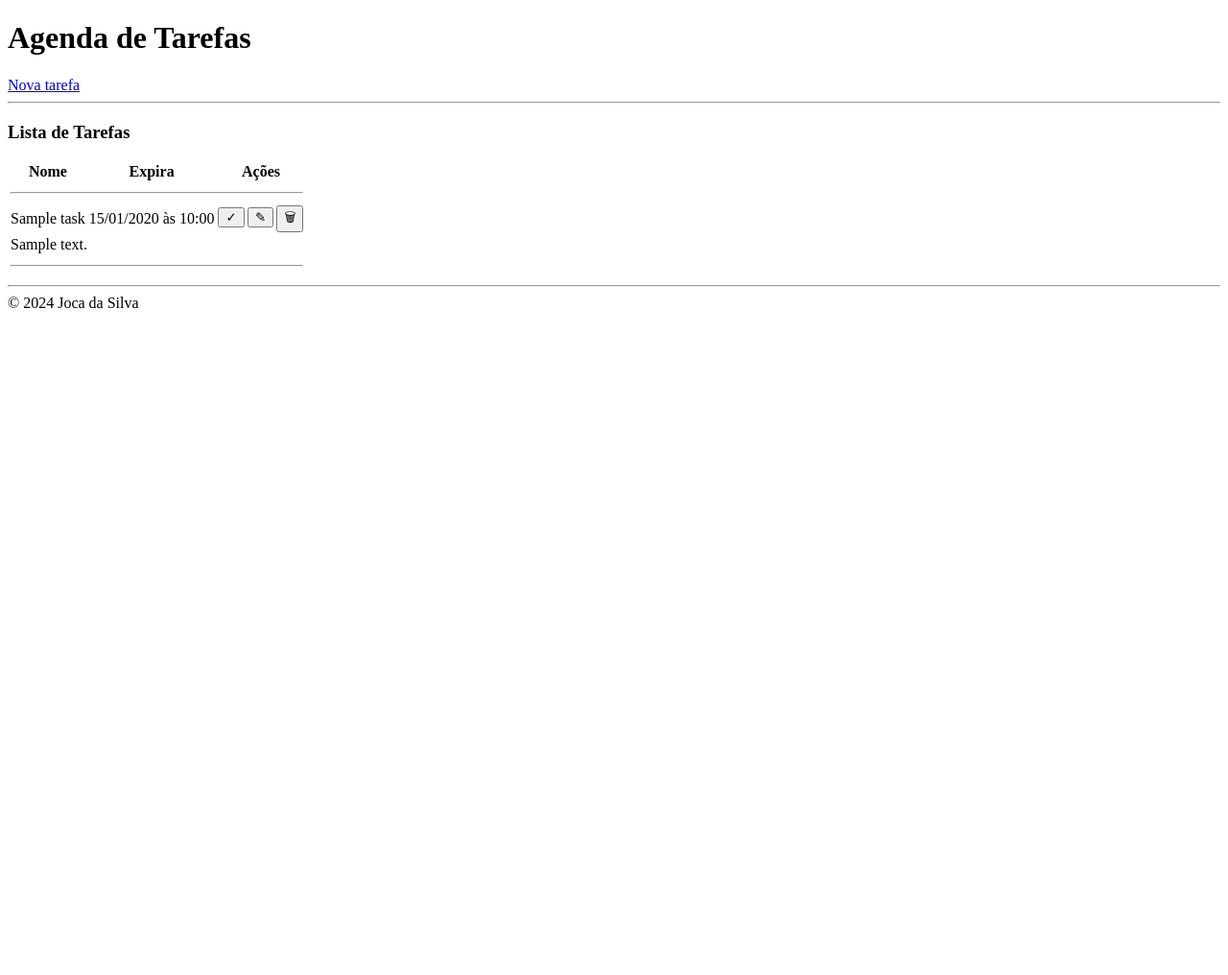
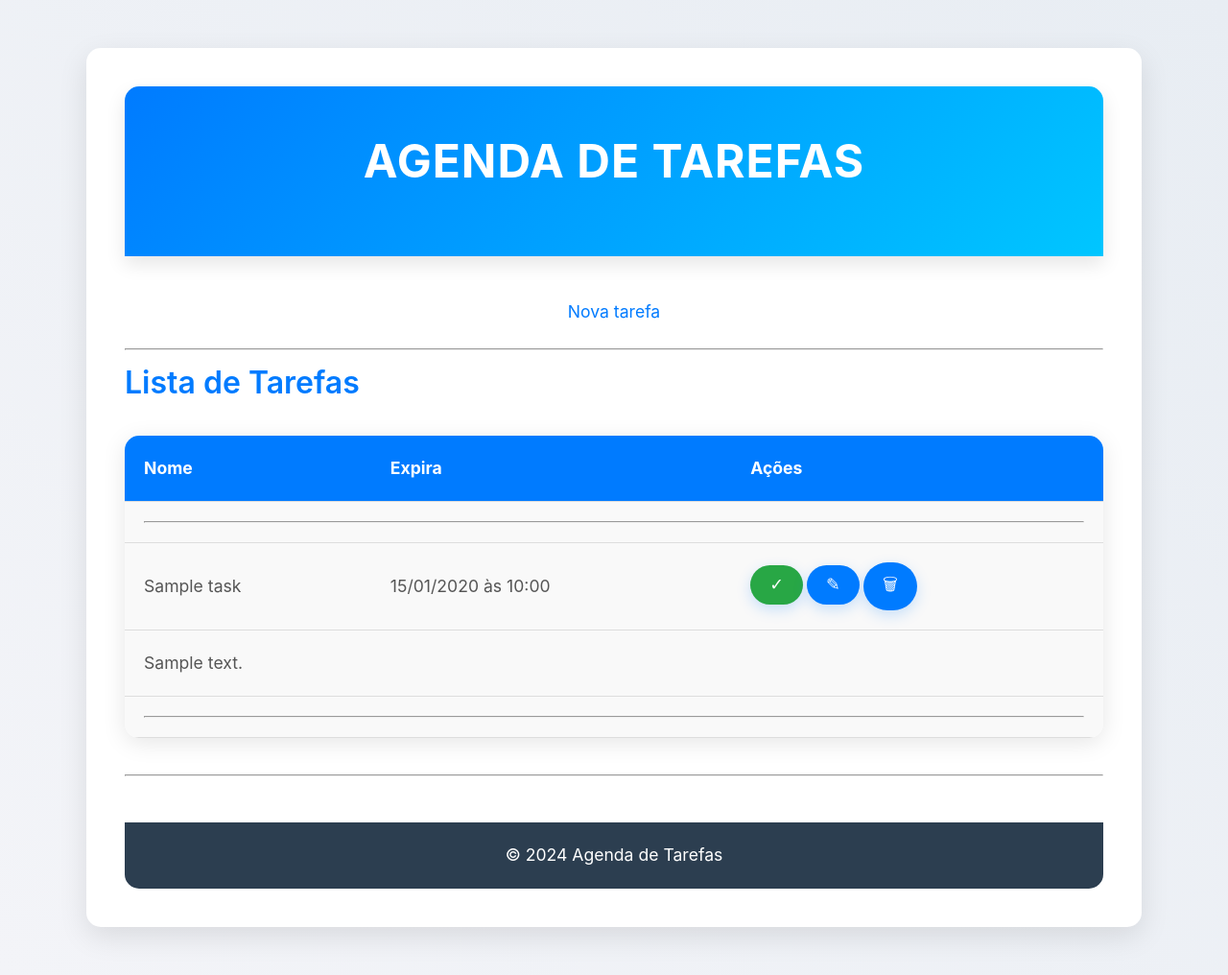
Before and after one commit to Gelsinho/Gestor_tarefas, a Flask app: page / in a window 1280 px wide. Shown: the whole page at 96% size. Before the commit the page ends 321 px from the top, so only its background shows below. Run offline with Flask 3, Linux system fonts and the light colour scheme; tables that the repository leaves empty hold one stand-in row (values such as "Sample post"); some libraries are stand-ins or nearby versions.

Commit message:
projetinho final
qualquer coisa

```diff
--- /dev/null
+++ b/static/css/_model.css
@@ -0,0 +1,281 @@
+/* Reset geral e configuração da caixa */
+* {
+    margin: 0;
+    padding: 0;
+    box-sizing: border-box;
+}
+
+body {
+    font-family: 'Inter', sans-serif;
+    background: linear-gradient(45deg, #f3f4f8, #e8edf3);
+    color: #333;
+    line-height: 1.6;
+}
+
+/* Container Principal */
+#wrap {
+    max-width: 1100px;
+    margin: 50px auto;
+    padding: 40px;
+    background-color: #fff;
+    border-radius: 15px;
+    box-shadow: 0 10px 30px rgba(0, 0, 0, 0.1);
+}
+
+/* Cabeçalho */
+header {
+    background: linear-gradient(135deg, #007bff, #00c6ff);
+    color: white;
+    padding: 40px;
+    text-align: center;
+    border-radius: 15px 15px 0 0;
+    box-shadow: 0 8px 20px rgba(0, 0, 0, 0.1);
+}
+
+header h1 {
+    font-size: 3em;
+    font-weight: 700;
+    letter-spacing: 1px;
+    margin-bottom: 20px;
+    text-transform: uppercase;
+}
+
+/* Navegação */
+nav {
+    text-align: center;
+    margin-top: 20px;
+}
+
+nav a {
+    color: #007bff;
+    font-size: 1.1em;
+    text-decoration: none;
+    padding: 14px 28px;
+    border-radius: 30px;
+    transition: 0.3s ease-in-out;
+    margin: 0 12px;
+    display: inline-block;
+    border: 2px solid transparent;
+}
+
+nav a:hover {
+    background-color: rgba(0, 123, 255, 0.1);
+    color: #007bff;
+    border-color: #007bff;
+    transform: translateY(-3px); /* Elevação no hover */
+    box-shadow: 0 5px 15px rgba(0, 123, 255, 0.3); /* Efeito de luz */
+}
+
+/* Títulos e explicações */
+h3 {
+    color: #007bff;
+    font-size: 2em;
+    font-weight: 600;
+    margin-bottom: 20px;
+}
+
+p {
+    font-size: 1.1em;
+    color: #666;
+    line-height: 1.8;
+    margin-bottom: 30px;
+}
+
+/* Formulários */
+form {
+    display: flex;
+    flex-direction: column;
+    gap: 25px;
+}
+
+div {
+    display: flex;
+    flex-direction: column;
+    gap: 8px;
+}
+
+label {
+    font-size: 1.1em;
+    color: #333;
+    font-weight: 600;
+}
+
+/* Campos de entrada */
+input[type="text"],
+textarea,
+input[type="datetime-local"] {
+    padding: 14px;
+    font-size: 1.1em;
+    border: 2px solid #ddd;
+    border-radius: 8px;
+    width: 100%;
+    margin-top: 5px;
+    transition: all 0.3s ease;
+    background-color: #f9f9f9;
+}
+
+input:focus,
+textarea:focus,
+input[type="datetime-local"]:focus {
+    border-color: #007bff;
+    outline: none;
+    background-color: #f1f7ff;
+    box-shadow: 0 0 8px rgba(0, 123, 255, 0.3); /* Efeito de foco */
+}
+
+/* Botões */
+button {
+    background-color: #007bff;
+    color: white;
+    padding: 14px 28px;
+    border: none;
+    border-radius: 50px;
+    font-size: 1.2em;
+    cursor: pointer;
+    transition: background-color 0.3s, transform 0.3s ease-in-out, box-shadow 0.3s ease;
+    box-shadow: 0 5px 15px rgba(0, 123, 255, 0.2);
+    text-transform: uppercase;
+}
+
+button:hover {
+    background-color: #0056b3;
+    transform: translateY(-3px);
+    box-shadow: 0 8px 20px rgba(0, 123, 255, 0.3);
+}
+
+button:active {
+    transform: translateY(2px);
+}
+
+/* Estilo das mensagens */
+p.success {
+    font-size: 1.2em;
+    color: #28a745;
+    margin-bottom: 20px;
+}
+
+p.error {
+    font-size: 1.2em;
+    color: #e74c3c;
+    margin-bottom: 20px;
+}
+
+/* Tabela */
+table {
+    width: 100%;
+    border-collapse: collapse;
+    margin: 30px 0;
+    background-color: #fff;
+    border-radius: 15px;
+    overflow: hidden;
+    box-shadow: 0 5px 25px rgba(0, 0, 0, 0.1);
+}
+
+th, td {
+    padding: 20px;
+    text-align: left;
+    font-size: 1.1em;
+    border-bottom: 1px solid #ddd;
+}
+
+th {
+    background-color: #007bff;
+    color: white;
+    font-weight: bold;
+}
+
+td {
+    background-color: #f9f9f9;
+    color: #555;
+}
+
+/* Botões dentro da tabela */
+button {
+    background-color: #007bff;
+    color: white;
+    border: none;
+    padding: 10px 20px;
+    border-radius: 30px;
+    cursor: pointer;
+    transition: background-color 0.3s, transform 0.3s ease-in-out;
+}
+
+button:hover {
+    background-color: #0056b3;
+    transform: translateY(-3px);
+}
+
+button[title="Marcar como concluída"] {
+    background-color: #28a745;
+}
+
+button[title="Marcar como pendente"] {
+    background-color: #ffc107;
+}
+
+button[title="Marcar como concluída"]:hover {
+    background-color: #218838;
+}
+
+button[title="Marcar como pendente"]:hover {
+    background-color: #e0a800;
+}
+
+/* Rodapé */
+footer {
+    text-align: center;
+    padding: 20px;
+    background-color: #2c3e50;
+    color: white;
+    font-size: 1.1em;
+    margin-top: 40px;
+    border-radius: 0 0 15px 15px;
+}
+
+footer a {
+    color: #fff;
+    text-decoration: none;
+    font-weight: bold;
+}
+
+footer a:hover {
+    text-decoration: underline;
+}
+
+/* Responsividade */
+@media (max-width: 768px) {
+    #wrap {
+        padding: 25px;
+    }
+
+    header h1 {
+        font-size: 2.2em;
+    }
+
+    h3 {
+        font-size: 1.8em;
+    }
+
+    form {
+        gap: 20px;
+    }
+
+    input[type="text"],
+    textarea,
+    input[type="datetime-local"] {
+        font-size: 1em;
+    }
+
+    button {
+        padding: 12px 25px;
+        font-size: 1em;
+    }
+
+    table {
+        font-size: 0.9em;
+    }
+
+    th, td {
+        padding: 16px 12px;
+    }
+}
--- a/templates/_model.html
+++ b/templates/_model.html
@@ -4,6 +4,7 @@
 <head>
     <meta charset="UTF-8">
     <meta name="viewport" content="width=device-width, initial-scale=1.0">
+    <link rel="stylesheet" href="/static/css/_model.css">
     <title>Agenda de Tarefas</title>
 </head>
 
@@ -19,7 +20,7 @@
         <hr>
         <main>{% block content %}{% endblock %}</main>
         <hr>
-        <footer>&copy; 2024 Joca da Silva</footer>
+        <footer>&copy; 2024 Agenda de Tarefas</footer>
     </div>
 
 </body>
```
